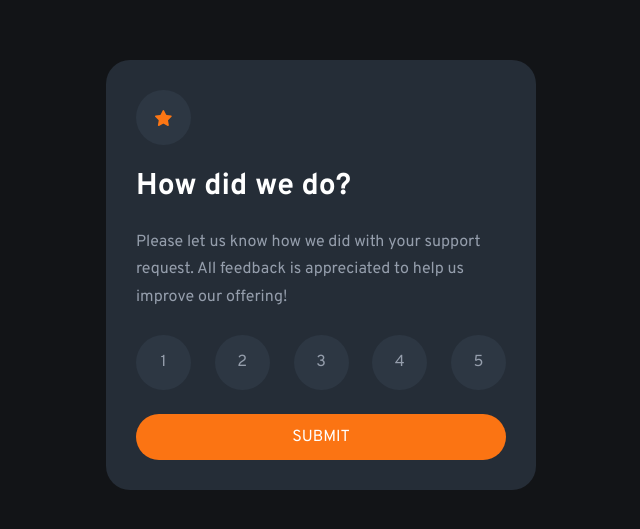
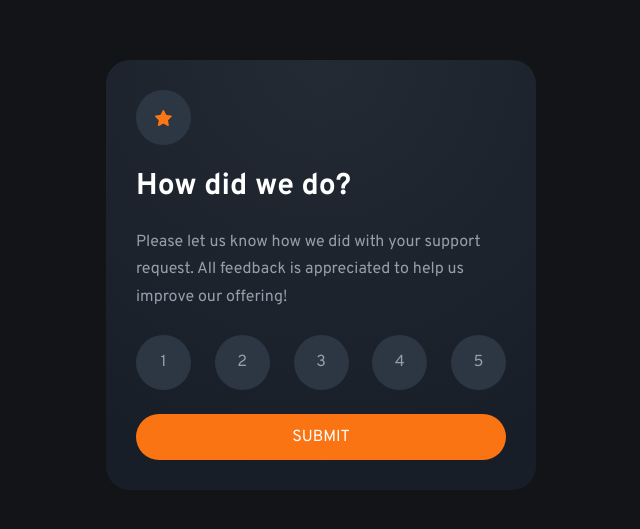
Before and after one commit to SkivaDev/frontendMentor-interactive-rating-component, a React (Vite) app: page / in a window 1280 px wide. Shown: the part 125-654 px from the top of the page, without its empty margins (319-959 px from the left). Built offline with nearby package versions, Linux system fonts and the light colour scheme.

Commit message:
background color

```diff
--- a/src/App.css
+++ b/src/App.css
@@ -15,3 +15,8 @@ body {
   color: #fff;
   background-color: hsl(216, 12%, 8%);
 }
+
+div.container {
+  background-color: transparent;
+  background: radial-gradient(98.96% 98.96% at 50% 0%,#232a34 0%,#181e27 100%);
+}
--- a/src/components/RatingComponent.jsx
+++ b/src/components/RatingComponent.jsx
@@ -9,7 +9,7 @@ function RatingComponent({ setIsSummited, setRatingNumber, ratingNumber }) {
   };
 
   return (
-    <div className="w-[430px] h-[430px] bg-dark-blue p-[30px] rounded-3xl m-[25px]">
+    <div className="w-[430px] h-[430px] container p-[30px] rounded-3xl m-[25px]">
       <form
         className="w-full h-full flex flex-col justify-between"
         onSubmit={handleSubmit}
```
